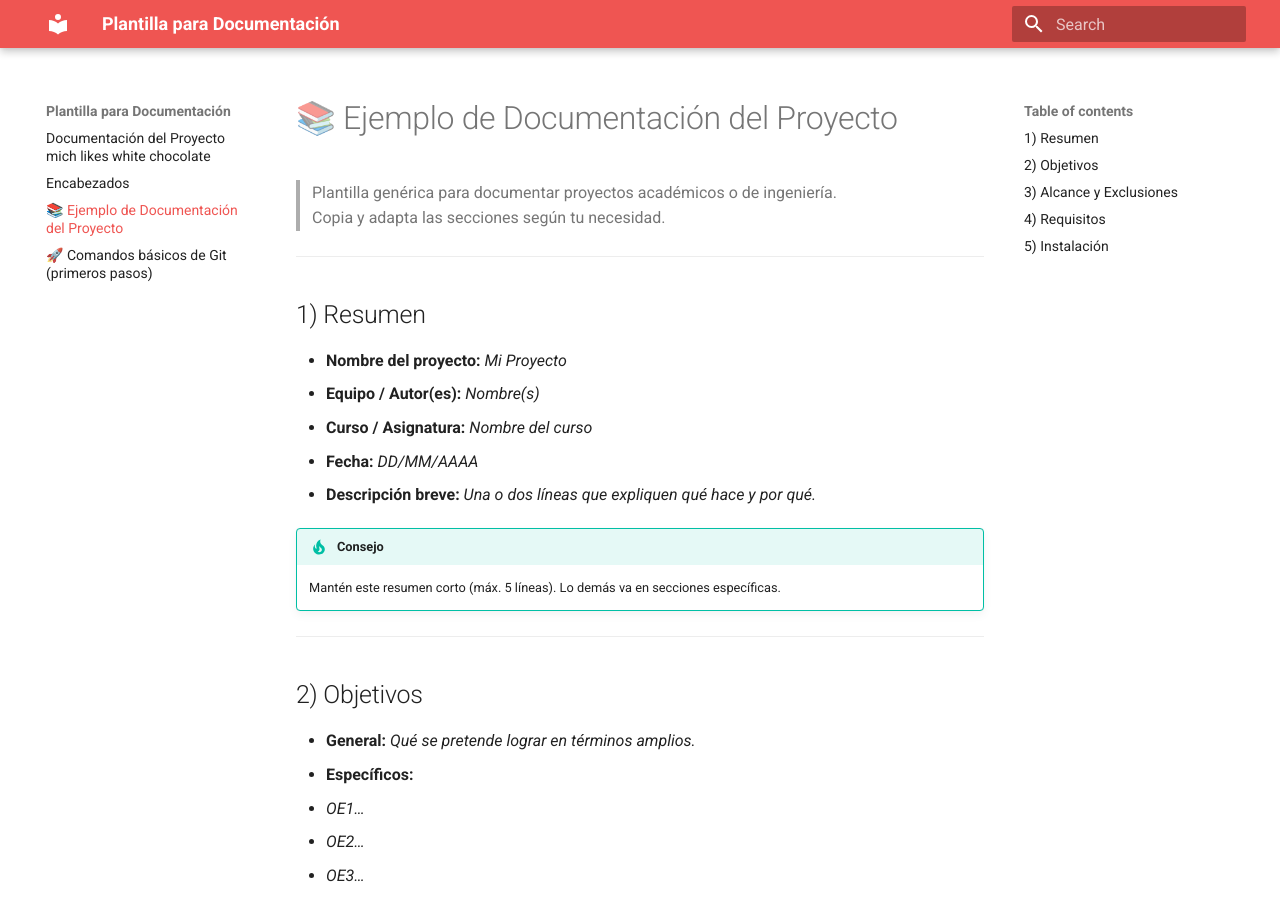
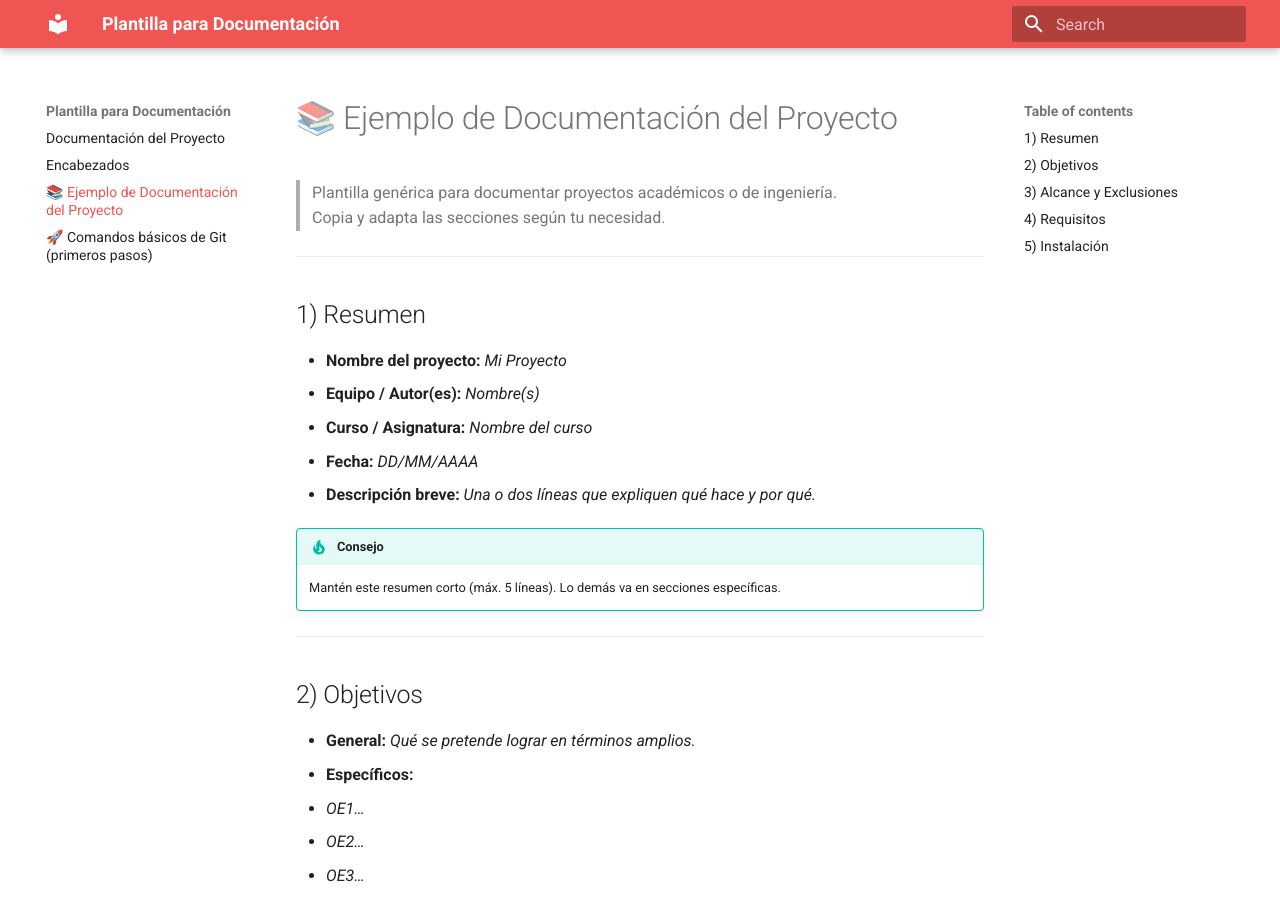
Before and after one commit to MichelSDumit/Sistemas-Embebidos---Michel, an MkDocs documentation site: the page built from docs/ejemplo.md, in a window 1280 px wide and 900 px high. Built offline with MkDocs 1.6.1 and Material for MkDocs 9.7.7, drawn with Linux system fonts in a browser that asks for light colours.

Commit message:
hola hola

```diff
--- a/docs/index.md
+++ b/docs/index.md
@@ -1,4 +1,4 @@
-# Documentación del Proyecto mich likes white chocolate
+# Documentación del Proyecto
 
 Bienvenido 👋
 Esta es una **plantilla** basada en [MkDocs](https://www.mkdocs.org/) + [Material for MkDocs](https://squidfunk.github.io/mkdocs-material/) para cursos y proyectos.
```
